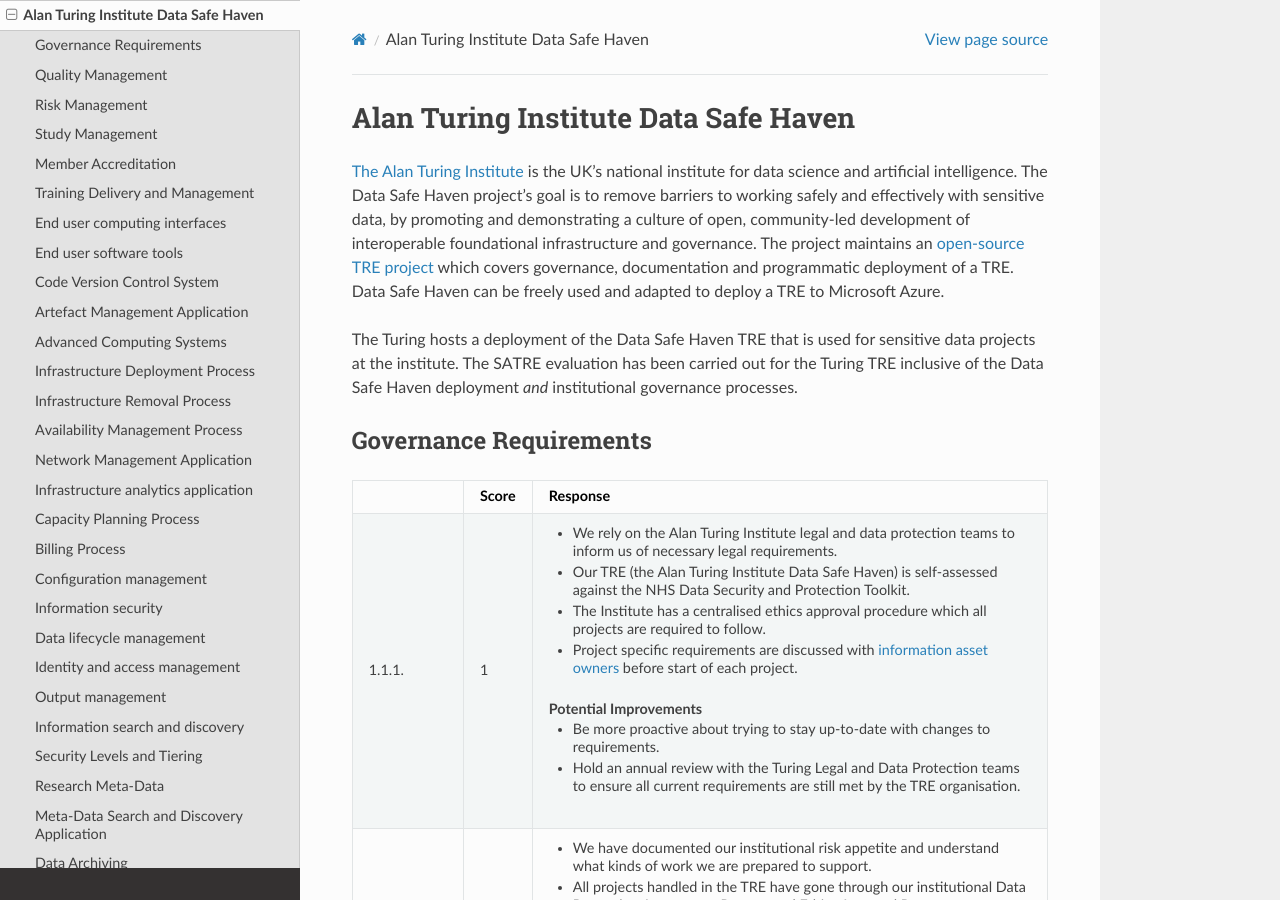
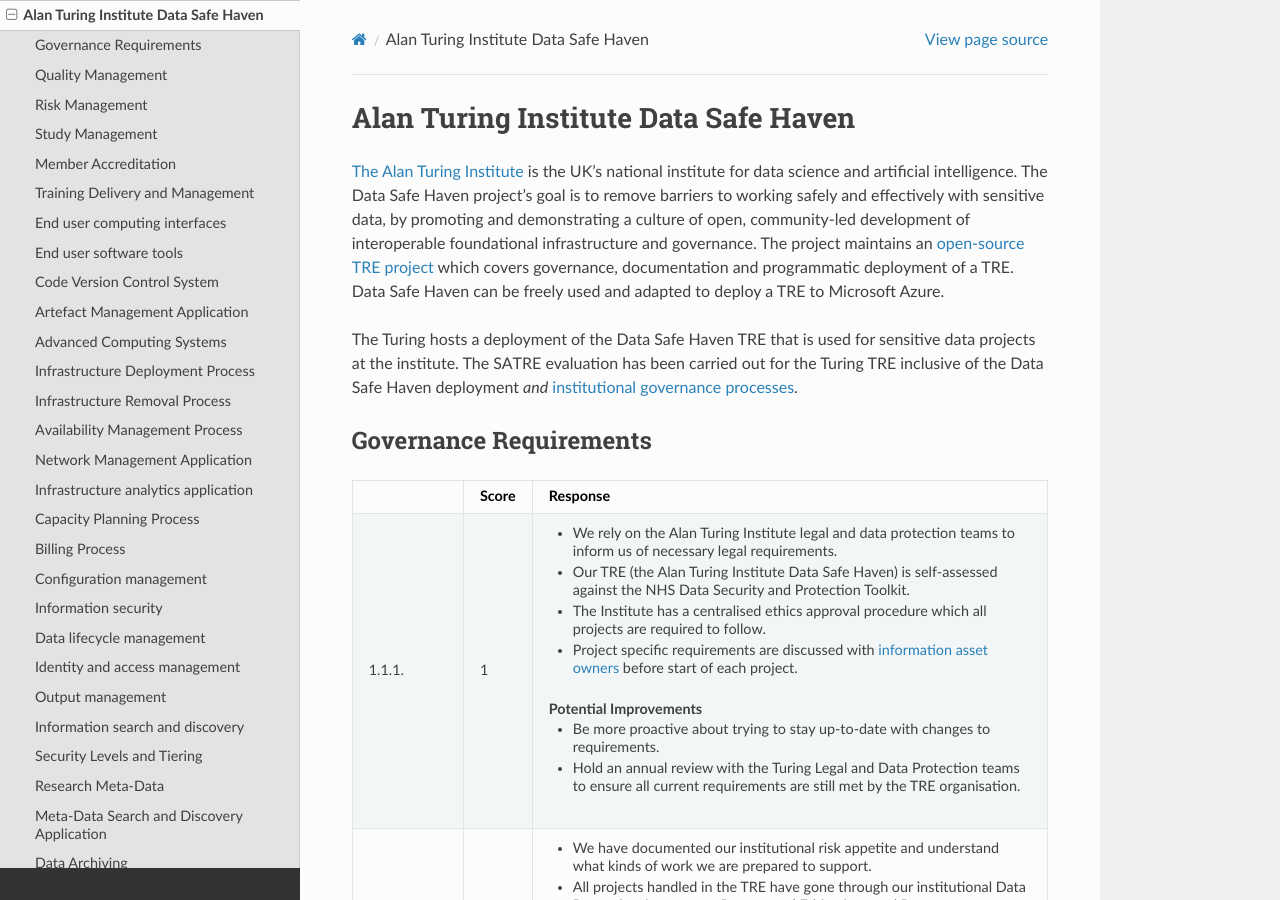
Before and after one commit to sa-tre/satre-specification, a Sphinx documentation site: the page built from docs/source/evaluations/alan_turing_institute.md, in a window 1280 px wide and 900 px high. Built offline with Sphinx 7.4.7 and the Read the Docs theme 2.0.0, drawn with Linux system fonts in a browser that asks for light colours; part of the change alters nothing that is shown.

```diff
--- a/docs/source/evaluations/alan_turing_institute.md
+++ b/docs/source/evaluations/alan_turing_institute.md
@@ -8,7 +8,7 @@ The project maintains an [open-source TRE project](https://github.com/alan-turin
 Data Safe Haven can be freely used and adapted to deploy a TRE to Microsoft Azure.
 
 The Turing hosts a deployment of the Data Safe Haven TRE that is used for sensitive data projects at the institute.
-The SATRE evaluation has been carried out for the Turing TRE inclusive of the Data Safe Haven deployment _and_ institutional governance processes.
+The SATRE evaluation has been carried out for the Turing TRE inclusive of the Data Safe Haven deployment _and_ [institutional governance processes](https://alan-turing-institute.github.io/trusted-research).
 
 ## Governance Requirements
 
```
